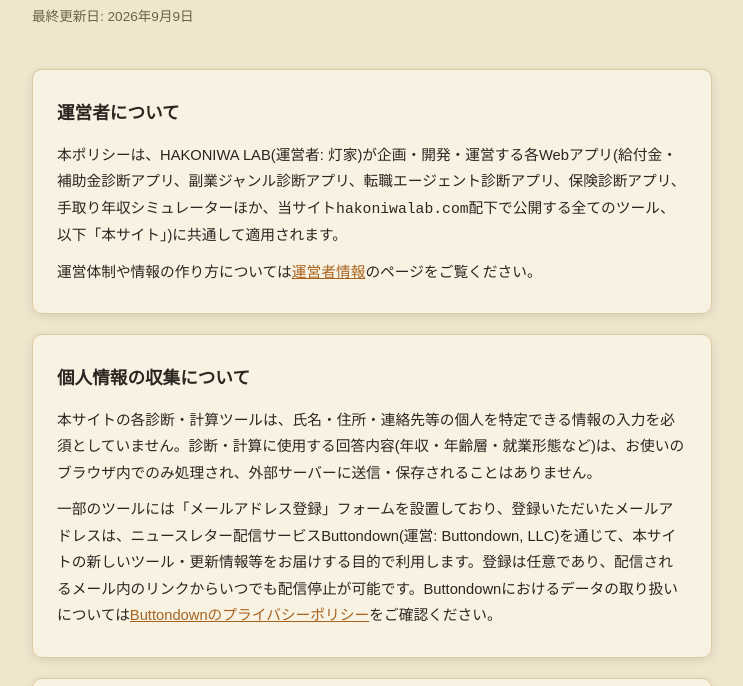
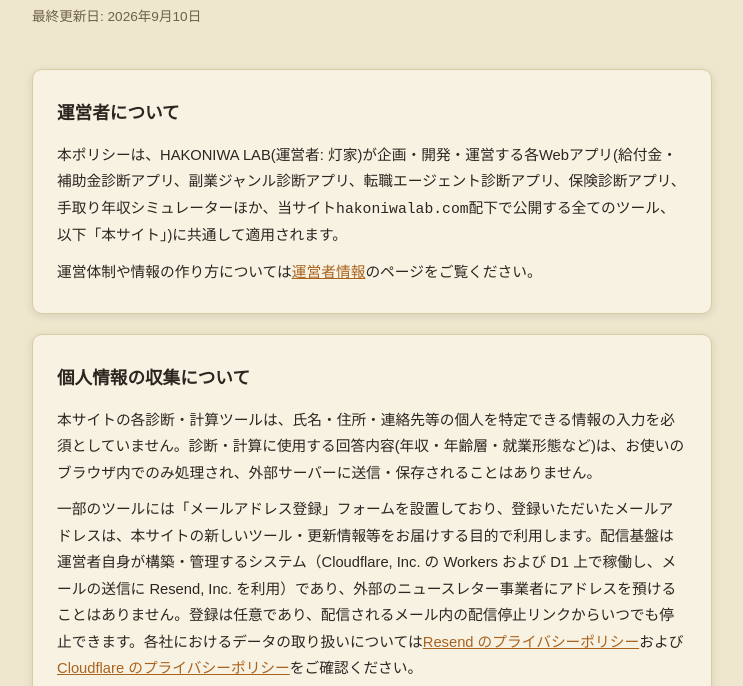
Before and after one commit to hakoniwa-lab/hakoniwa-lab.github.io, a plain HTML site: page privacy.html in a window 1280 px wide. Shown: the part 114-800 px from the top of the page, without its empty margins (268-1011 px from the left). Drawn offline with Linux system fonts and the light colour scheme.

Commit message:
プライバシーポリシー: メール配信の記述を自前配信基盤(Cloudflare+Resend)に更新
Co-Authored-By: Claude Opus 5 <noreply@anthropic.com>

```diff
--- a/privacy.html
+++ b/privacy.html
@@ -105,7 +105,7 @@ html, body {
 <div class="page">
 
   <h1 class="page__title">プライバシーポリシー</h1>
-  <p class="page__updated">最終更新日: 2026年9月9日</p>
+  <p class="page__updated">最終更新日: 2026年9月10日</p>
 
   <div class="card">
     <h2>運営者について</h2>
@@ -116,7 +116,7 @@ html, body {
   <div class="card">
     <h2>個人情報の収集について</h2>
     <p>本サイトの各診断・計算ツールは、氏名・住所・連絡先等の個人を特定できる情報の入力を必須としていません。診断・計算に使用する回答内容(年収・年齢層・就業形態など)は、お使いのブラウザ内でのみ処理され、外部サーバーに送信・保存されることはありません。</p>
-    <p>一部のツールには「メールアドレス登録」フォームを設置しており、登録いただいたメールアドレスは、ニュースレター配信サービスButtondown(運営: Buttondown, LLC)を通じて、本サイトの新しいツール・更新情報等をお届けする目的で利用します。登録は任意であり、配信されるメール内のリンクからいつでも配信停止が可能です。Buttondownにおけるデータの取り扱いについては<a href="https://buttondown.com/privacy" target="_blank" rel="noopener">Buttondownのプライバシーポリシー</a>をご確認ください。</p>
+    <p>一部のツールには「メールアドレス登録」フォームを設置しており、登録いただいたメールアドレスは、本サイトの新しいツール・更新情報等をお届けする目的で利用します。配信基盤は運営者自身が構築・管理するシステム（Cloudflare, Inc. の Workers および D1 上で稼働し、メールの送信に Resend, Inc. を利用）であり、外部のニュースレター事業者にアドレスを預けることはありません。登録は任意であり、配信されるメール内の配信停止リンクからいつでも停止できます。各社におけるデータの取り扱いについては<a href="https://resend.com/legal/privacy-policy" target="_blank" rel="noopener">Resend のプライバシーポリシー</a>および<a href="https://www.cloudflare.com/privacypolicy/" target="_blank" rel="noopener">Cloudflare のプライバシーポリシー</a>をご確認ください。</p>
   </div>
 
   <div class="card">
```
